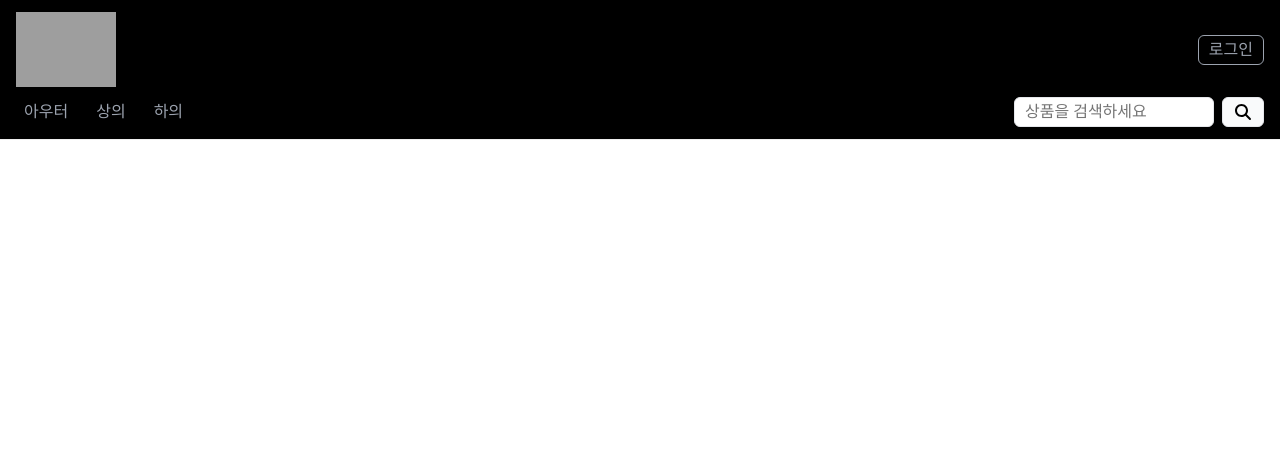
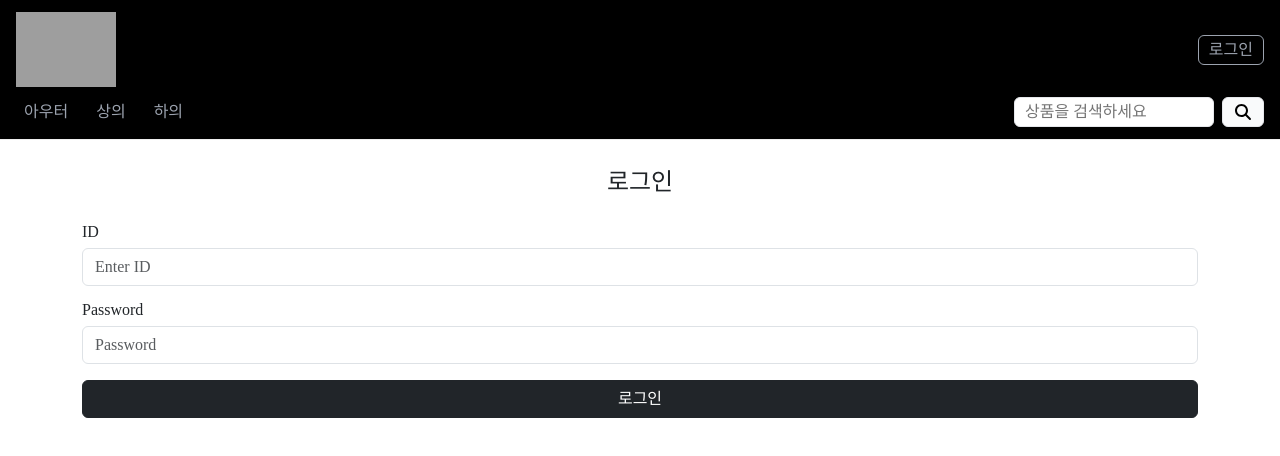
Before and after one commit to joooo24/react-hnm, a React (Vite) app: page /login in a window 1280 px wide. Shown: the top 456 px of the page. Built offline with nearby package versions, Linux system fonts and the light colour scheme; grey boxes are pictures that could not be loaded.

Commit message:
add: 로그인 페이지 이동 및 레이아웃

```diff
--- a/src/components/Nav.jsx
+++ b/src/components/Nav.jsx
@@ -1,6 +1,6 @@
 import React, { useState } from "react";
 import "./Nav.scss";
-import { Link } from "react-router-dom";
+import { Link, useNavigate } from "react-router-dom";
 import { FontAwesomeIcon } from "@fortawesome/react-fontawesome";
 import { faSearch } from "@fortawesome/free-solid-svg-icons";
 
@@ -8,6 +8,12 @@ const Nav = () => {
     // const [keyword, setKeyword] = useState('')
     const [isLogin, setLogin] = useState(false);
     const categories = ["아우터", "상의", "하의"];
+    const navigate = useNavigate();
+
+    const goToLogin = () => {
+        navigate("/login");
+    };
+
     return (
         <nav className="navbar">
             <div className="top-wrap">
@@ -23,7 +29,7 @@ const Nav = () => {
                             <span>로그아웃</span>
                         </button>
                     ) : (
-                        <button className="btn-login" onClick={() => setLogin(!isLogin)}>
+                        <button className="btn-login" onClick={goToLogin}>
                             <span>로그인</span>
                         </button>
                     )}
--- a/src/components/ProductCard.jsx
+++ b/src/components/ProductCard.jsx
@@ -16,10 +16,10 @@ const ProductCard = ({ item }) => {
             <div className="info">
                 <h3 className="name">{item?.title}</h3>
                 <p className="price">₩{item?.price}</p>
+                {item?.choice && <div className="choice">Conscious choice</div>}
             </div>
-            {(item?.choice || item?.new || item?.tags.length > 0) && (
+            {( item?.new || item?.tags.length > 0) && (
                 <ul className="tag-wrap">
-                    {item?.choice ? <li className="choice">MD추천</li> : null}
                     {item?.new ? <li className="new">신제품</li> : null}
                     {(item?.tags || []).map((tag, index) => (
                         <li key={index}>{tag}</li>
--- a/src/pages/Login.jsx
+++ b/src/pages/Login.jsx
@@ -1,4 +1,3 @@
-import React from 'react'
 // 유저 스토리
 // - 유저는 메뉴와 상품들을 볼 수 있다.
 // - 유저는 로그인을 할 수 있다.
@@ -6,11 +5,31 @@ import React from 'react'
 // - 로그인한 유저는 상품디테일정보를 볼 수 있다.
 // - 유저는 상품을 검색할 수 있다.
 // - 유저는 로그아웃할 수 있다.
+import React from "react";
+import { Button, Container, Form } from "react-bootstrap";
+import "./Login.scss";
 
 const Login = () => {
     return (
-        <div></div>
-    )
-}
+        <Container>
+            <h3 className="page-title">로그인</h3>
+            <Form>
+                <Form.Group className="mb-3" controlId="formBasicEmail">
+                    <Form.Label>ID</Form.Label>
+                    <Form.Control type="email" placeholder="Enter ID" />
+                </Form.Group>
 
-export default Login
+                <Form.Group className="mb-3" controlId="formBasicPassword">
+                    <Form.Label>Password</Form.Label>
+                    <Form.Control type="password" placeholder="Password" />
+                </Form.Group>
+
+                <Button variant="dark" type="submit" className="w-100">
+                    로그인
+                </Button>
+            </Form>
+        </Container>
+    );
+};
+
+export default Login;
--- /dev/null
+++ b/src/pages/Login.scss
@@ -0,0 +1,6 @@
+.page-title {
+    width: 100%;
+    margin: 30px auto;
+    text-align: center;
+    font-size: 24px;
+}
```
